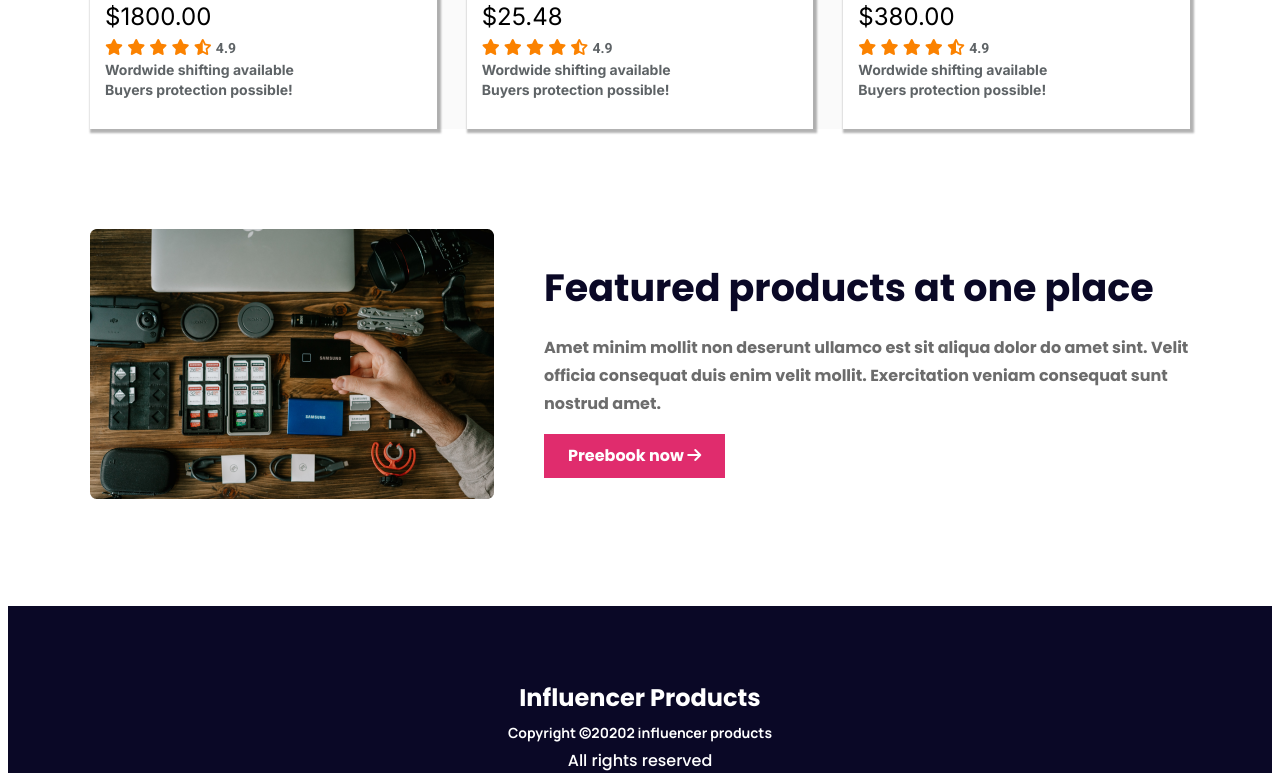
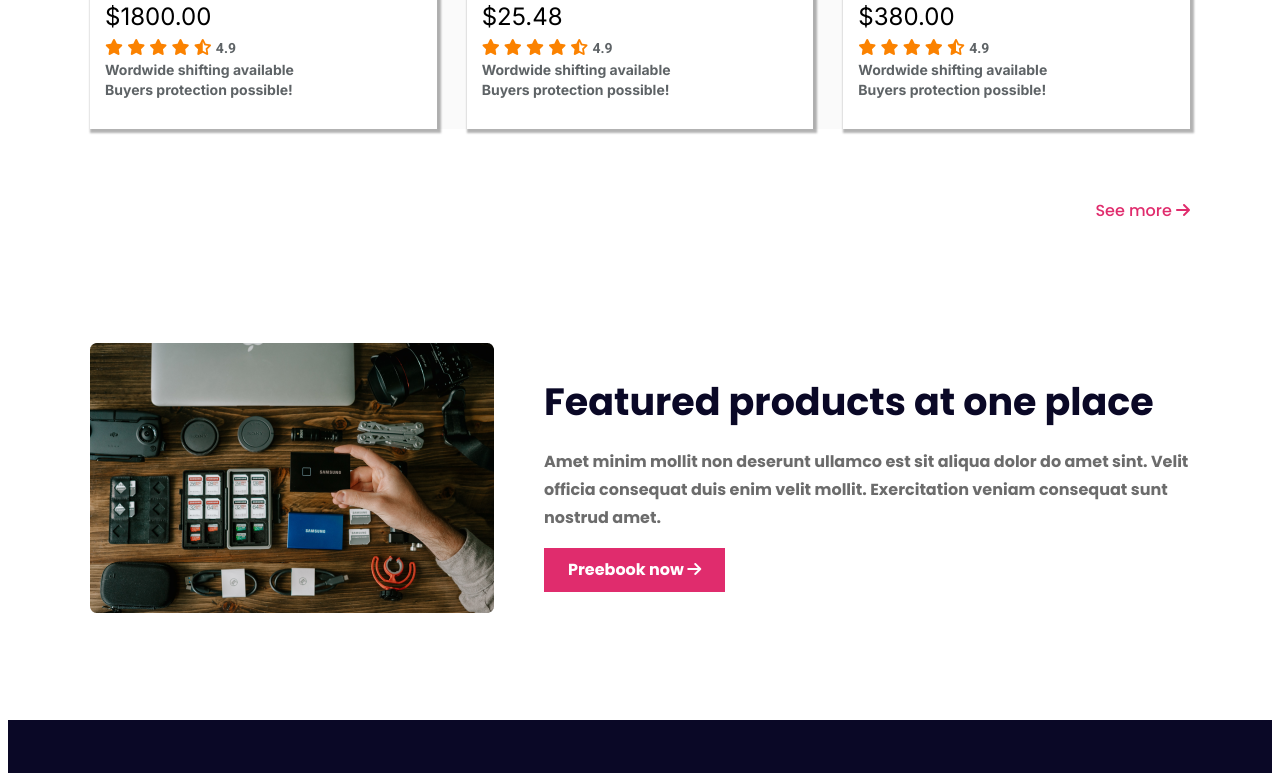
Before and after one commit to SarkerPabon/influencer-gears, a plain HTML site: page index.html in a window 1280 px wide. Shown: the part 2200-2973 px from the top of the page. Drawn offline with Linux system fonts and the light colour scheme.

Commit message:
Add see more button

```diff
--- a/css/style.css
+++ b/css/style.css
@@ -190,6 +190,20 @@ header {
 	font-size: 14px;
 	line-height: 20px;
 	width: 200px;
+}
+
+.product__button {
+	padding: 20px 0;
+	display: flex;
+	justify-content: end;
+}
+
+.product__button--link {
+	color: #e02c6d;
+	font-size: 16px;
+	line-height: 24px;
+	text-decoration: none;
+	margin-top: 50px;
 }
 
 /*------------------
--- a/index.html
+++ b/index.html
@@ -290,6 +290,12 @@
         </div>
       </div>
     </div>
+    <div class="product__button">
+      <a href="#" class="product__button--link">
+        See more
+        <i class="fas fa-arrow-right"></i>
+      </a>
+    </div>
   </section>
   <!-- Section End: Products -->
 
```
